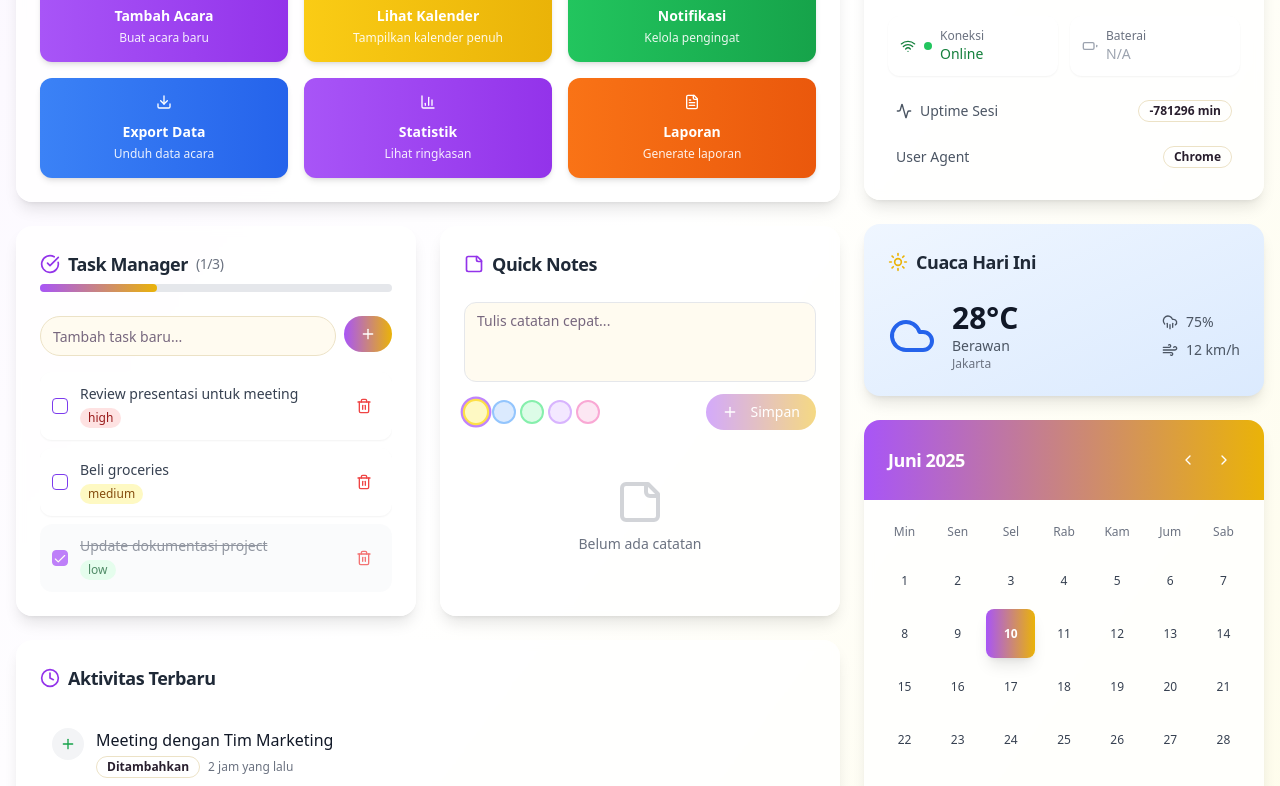
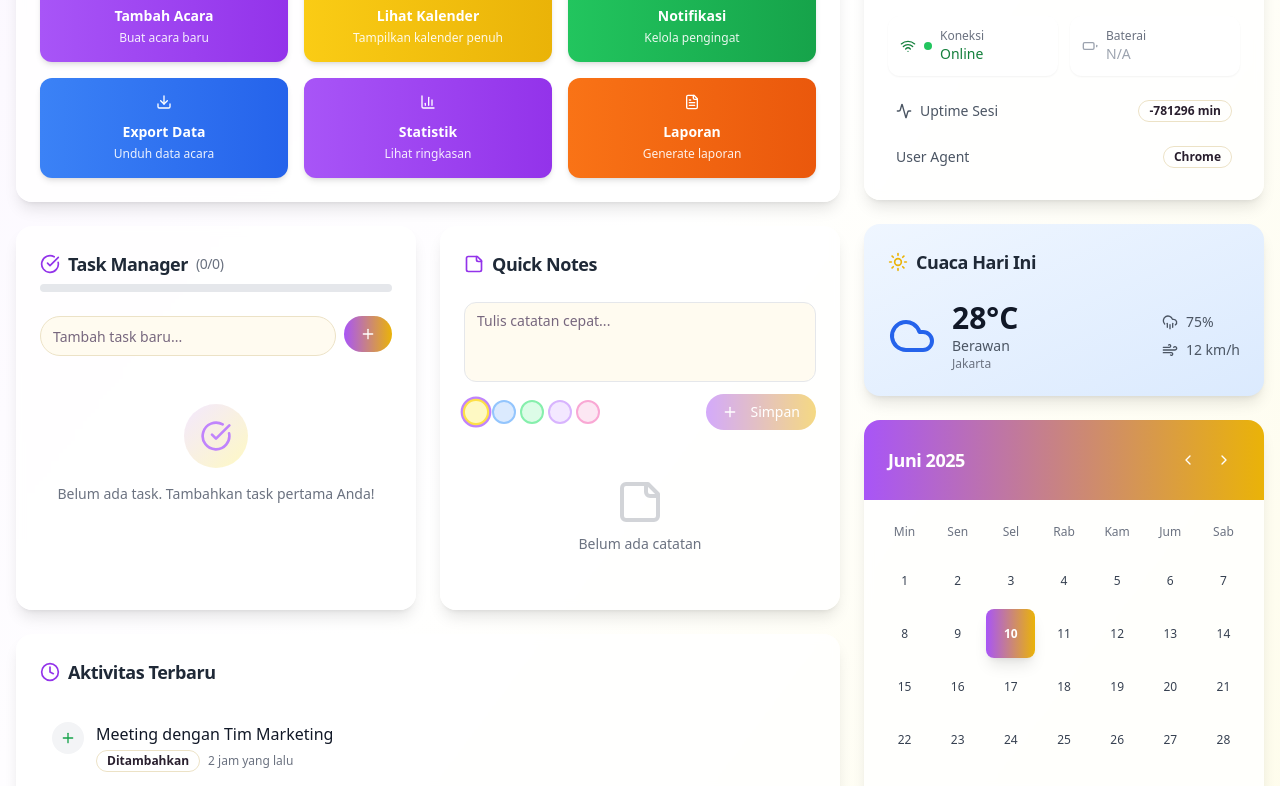
Before and after one commit to fataakasyara/horizon, a React (Vite) app: page /dashboard in a window 1280 px wide. Shown: the part 600-1386 px from the top of the page. Built offline with nearby package versions, Linux system fonts and the light colour scheme.

Commit message:
Refactor: Use local storage for Task Manager
Store Task Manager data in local storage instead of using dummy data. Implement local storage for all data persistence.

```diff
--- a/src/components/TaskManager.tsx
+++ b/src/components/TaskManager.tsx
@@ -4,44 +4,71 @@ import { Button } from '@/components/ui/button';
 import { Input } from '@/components/ui/input';
 import { Checkbox } from '@/components/ui/checkbox';
 import { Plus, Trash2, CheckCircle } from 'lucide-react';
-import { useState } from 'react';
+import { useState, useEffect } from 'react';
 
 interface Task {
   id: string;
   title: string;
   completed: boolean;
   priority: 'low' | 'medium' | 'high';
+  createdAt: string;
 }
 
+const TASKS_STORAGE_KEY = 'horizon-tasks';
+
 export const TaskManager = () => {
-  const [tasks, setTasks] = useState<Task[]>([
-    { id: '1', title: 'Review presentasi untuk meeting', completed: false, priority: 'high' },
-    { id: '2', title: 'Beli groceries', completed: false, priority: 'medium' },
-    { id: '3', title: 'Update dokumentasi project', completed: true, priority: 'low' },
-  ]);
+  const [tasks, setTasks] = useState<Task[]>([]);
   const [newTask, setNewTask] = useState('');
+  const [isLoading, setIsLoading] = useState(true);
+
+  // Load tasks from localStorage on mount
+  useEffect(() => {
+    try {
+      const savedTasks = localStorage.getItem(TASKS_STORAGE_KEY);
+      if (savedTasks) {
+        const parsedTasks = JSON.parse(savedTasks) as Task[];
+        setTasks(parsedTasks);
+      }
+    } catch (error) {
+      console.error('Error loading tasks from storage:', error);
+    } finally {
+      setIsLoading(false);
+    }
+  }, []);
+
+  // Save tasks to localStorage whenever tasks change
+  useEffect(() => {
+    if (!isLoading) {
+      try {
+        localStorage.setItem(TASKS_STORAGE_KEY, JSON.stringify(tasks));
+      } catch (error) {
+        console.error('Error saving tasks to storage:', error);
+      }
+    }
+  }, [tasks, isLoading]);
 
   const addTask = () => {
     if (newTask.trim()) {
       const task: Task = {
-        id: Date.now().toString(),
+        id: crypto.randomUUID(),
         title: newTask.trim(),
         completed: false,
-        priority: 'medium'
+        priority: 'medium',
+        createdAt: new Date().toISOString()
       };
-      setTasks([...tasks, task]);
+      setTasks(prev => [...prev, task]);
       setNewTask('');
     }
   };
 
   const toggleTask = (id: string) => {
-    setTasks(tasks.map(task =>
+    setTasks(prev => prev.map(task =>
       task.id === id ? { ...task, completed: !task.completed } : task
     ));
   };
 
   const deleteTask = (id: string) => {
-    setTasks(tasks.filter(task => task.id !== id));
+    setTasks(prev => prev.filter(task => task.id !== id));
   };
 
   const getPriorityColor = (priority: string) => {
@@ -55,6 +82,19 @@ export const TaskManager = () => {
 
   const completedCount = tasks.filter(t => t.completed).length;
   const totalCount = tasks.length;
+
+  if (isLoading) {
+    return (
+      <Card className="bg-white/80 backdrop-blur-sm border-0 shadow-lg rounded-2xl">
+        <CardContent className="p-6">
+          <div className="animate-pulse">
+            <div className="h-4 bg-gray-200 rounded w-3/4 mb-2"></div>
+            <div className="h-4 bg-gray-200 rounded w-1/2"></div>
+          </div>
+        </CardContent>
+      </Card>
+    );
+  }
 
   return (
     <Card className="bg-white/80 backdrop-blur-sm border-0 shadow-lg rounded-2xl">
@@ -92,7 +132,15 @@ export const TaskManager = () => {
         </div>
 
         <div className="max-h-60 overflow-y-auto space-y-2">
-          {tasks.map(task => (
+          {tasks.length === 0 ? (
+            <div className="text-center py-8">
+              <div className="w-16 h-16 mx-auto mb-4 rounded-full bg-gradient-to-br from-horizon-purple-100 to-horizon-yellow-100 flex items-center justify-center">
+                <CheckCircle className="h-8 w-8 text-horizon-purple-400" />
+              </div>
+              <p className="text-gray-500 text-sm">Belum ada task. Tambahkan task pertama Anda!</p>
+            </div>
+          ) : (
+            tasks.map(task => (
               <div key={task.id} className={`flex items-center gap-3 p-3 rounded-xl transition-all duration-200 ${task.completed ? 'bg-gray-50 opacity-75' : 'bg-white shadow-sm'}`}>
                 <Checkbox
                   checked={task.completed}
@@ -116,7 +164,8 @@ export const TaskManager = () => {
                   <Trash2 className="h-4 w-4" />
                 </Button>
               </div>
-          ))}
+            ))
+          )}
         </div>
       </CardContent>
     </Card>
```
Lines whose indentation alone changed are shown as unchanged.
